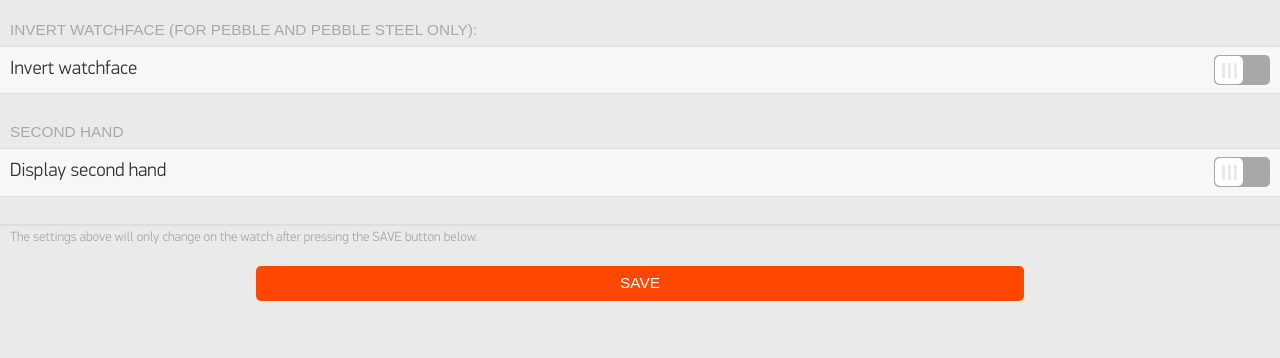
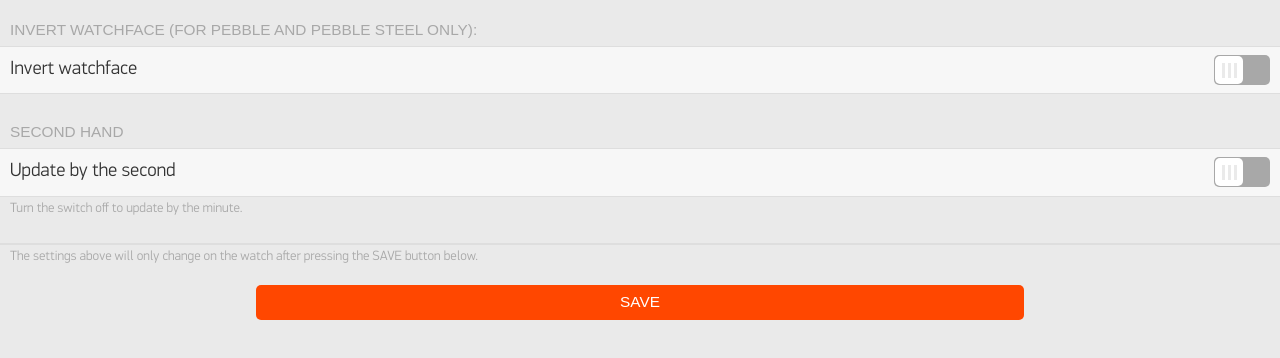
Before and after one commit to bsavarin/PieWatchConfiguration, a plain HTML site: page index.html in a window 1280 px wide. Shown: the part 120-478 px from the top of the page. Drawn offline with Linux system fonts and the light colour scheme.

Commit message:
Add configuration

```diff
--- a/index.html
+++ b/index.html
@@ -40,11 +40,11 @@
       <div class="item-container-header">Second Hand</div>
       <div class="item-container-content">
         <label class="item">
-          Display second hand
+          Update by the second
 		  <input id="seconds_display" type="checkbox" class="item-toggle" name="toggle-1" />
         </label>
       </div>
-      <div class="item-container-footer">
+      <div class="item-container-footer">Turn the switch off to update by the minute.
       </div>
     </div>
 
```
